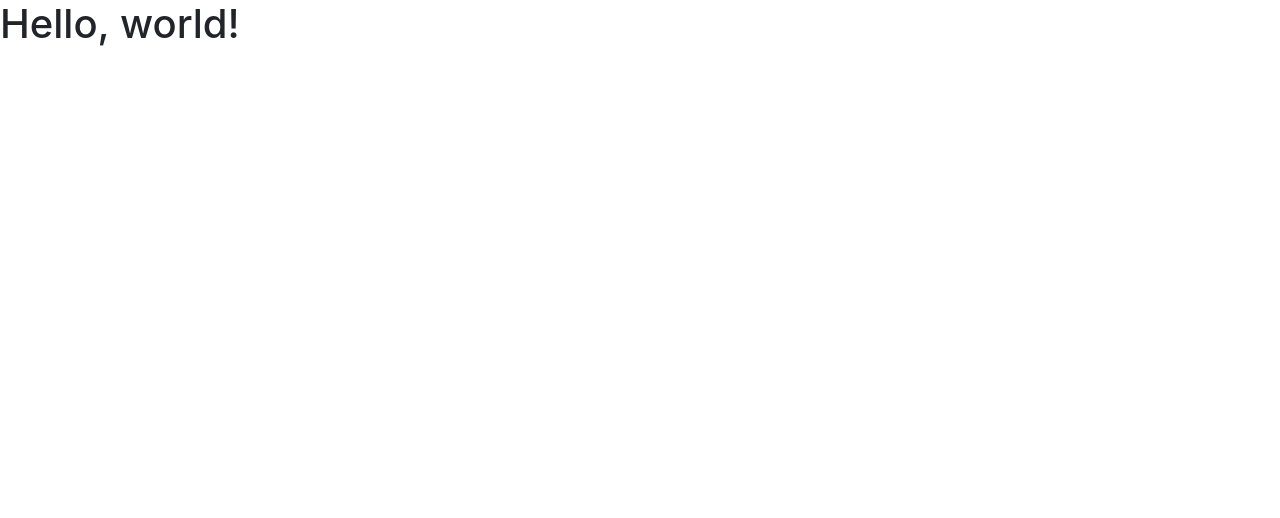
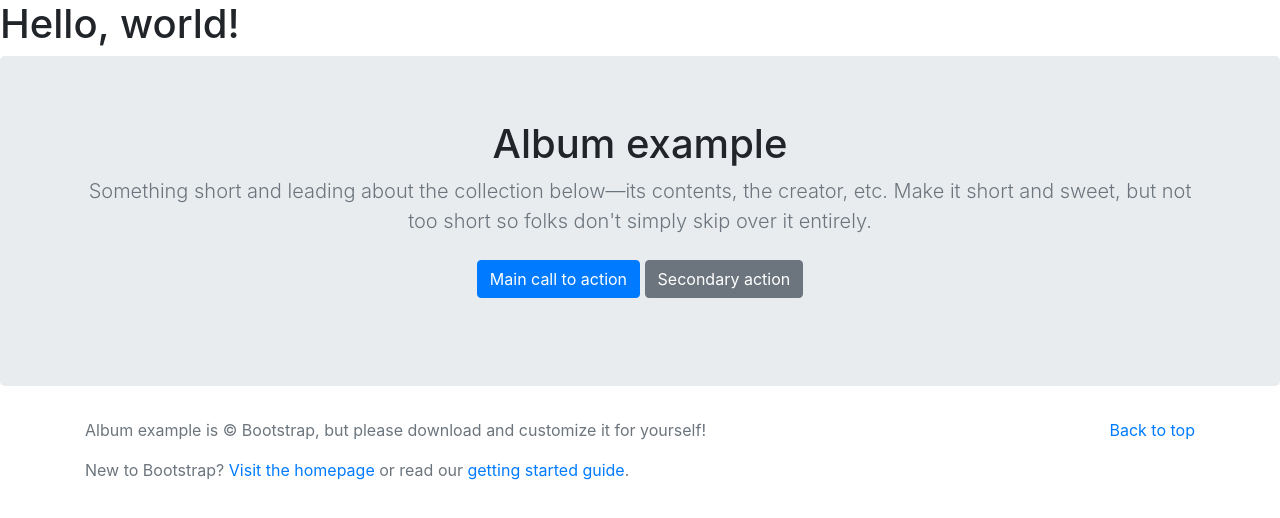
Before and after one commit to cyz/teste, a plain HTML site: page index.html in a window 1280 px wide. Drawn offline with nearby package versions, Linux system fonts and the light colour scheme.

Commit message:
estrutura básica

```diff
--- a/index.html
+++ b/index.html
@@ -1,22 +1,55 @@
 <!doctype html>
 <html lang="en">
+
 <head>
   <!-- Required meta tags -->
   <meta charset="utf-8">
   <meta name="viewport" content="width=device-width, initial-scale=1, shrink-to-fit=no">
 
   <!-- Bootstrap CSS -->
-    <link rel="stylesheet" href="https://stackpath.bootstrapcdn.com/bootstrap/4.5.0/css/bootstrap.min.css" integrity="sha384-9aIt2nRpC12Uk9gS9baDl411NQApFmC26EwAOH8WgZl5MYYxFfc+NcPb1dKGj7Sk" crossorigin="anonymous">
+  <link rel="stylesheet" href="https://stackpath.bootstrapcdn.com/bootstrap/4.5.0/css/bootstrap.min.css"
+    integrity="sha384-9aIt2nRpC12Uk9gS9baDl411NQApFmC26EwAOH8WgZl5MYYxFfc+NcPb1dKGj7Sk" crossorigin="anonymous">
 
   <title>Hello, world!</title>
 </head>
+
 <body>
   <h1>Hello, world!</h1>
 
+  <section class="jumbotron text-center">
+    <div class="container">
+      <h1 class="jumbotron-heading">Album example</h1>
+      <p class="lead text-muted">Something short and leading about the collection below—its contents, the creator, etc.
+        Make it short and sweet, but not too short so folks don't simply skip over it entirely.</p>
+      <p>
+        <a href="#" class="btn btn-primary my-2">Main call to action</a>
+        <a href="#" class="btn btn-secondary my-2">Secondary action</a>
+      </p>
+    </div>
+  </section>
+
+  <footer class="text-muted">
+    <div class="container">
+      <p class="float-right">
+        <a href="#">Back to top</a>
+      </p>
+      <p>Album example is © Bootstrap, but please download and customize it for yourself!</p>
+      <p>New to Bootstrap? <a href="../../">Visit the homepage</a> or read our <a href="../../getting-started/">getting
+          started guide</a>.</p>
+    </div>
+  </footer>
+
   <!-- Optional JavaScript -->
   <!-- jQuery first, then Popper.js, then Bootstrap JS -->
-    <script src="https://code.jquery.com/jquery-3.5.1.slim.min.js" integrity="sha384-DfXdz2htPH0lsSSs5nCTpuj/zy4C+OGpamoFVy38MVBnE+IbbVYUew+OrCXaRkfj" crossorigin="anonymous"></script>
-    <script src="https://cdn.jsdelivr.net/npm/popper.js@1.16.0/dist/umd/popper.min.js" integrity="sha384-Q6E9RHvbIyZFJoft+2mJbHaEWldlvI9IOYy5n3zV9zzTtmI3UksdQRVvoxMfooAo" crossorigin="anonymous"></script>
-    <script src="https://stackpath.bootstrapcdn.com/bootstrap/4.5.0/js/bootstrap.min.js" integrity="sha384-OgVRvuATP1z7JjHLkuOU7Xw704+h835Lr+6QL9UvYjZE3Ipu6Tp75j7Bh/kR0JKI" crossorigin="anonymous"></script>
+  <script src="https://code.jquery.com/jquery-3.5.1.slim.min.js"
+    integrity="sha384-DfXdz2htPH0lsSSs5nCTpuj/zy4C+OGpamoFVy38MVBnE+IbbVYUew+OrCXaRkfj" crossorigin="anonymous">
+  </script>
+  <script src="https://cdn.jsdelivr.net/npm/popper.js@1.16.0/dist/umd/popper.min.js"
+    integrity="sha384-Q6E9RHvbIyZFJoft+2mJbHaEWldlvI9IOYy5n3zV9zzTtmI3UksdQRVvoxMfooAo" crossorigin="anonymous">
+  </script>
+  <script src="https://stackpath.bootstrapcdn.com/bootstrap/4.5.0/js/bootstrap.min.js"
+    integrity="sha384-OgVRvuATP1z7JjHLkuOU7Xw704+h835Lr+6QL9UvYjZE3Ipu6Tp75j7Bh/kR0JKI" crossorigin="anonymous">
+  </script>
 </body>
+
 </html>
```
Lines whose indentation alone changed are shown as unchanged.
